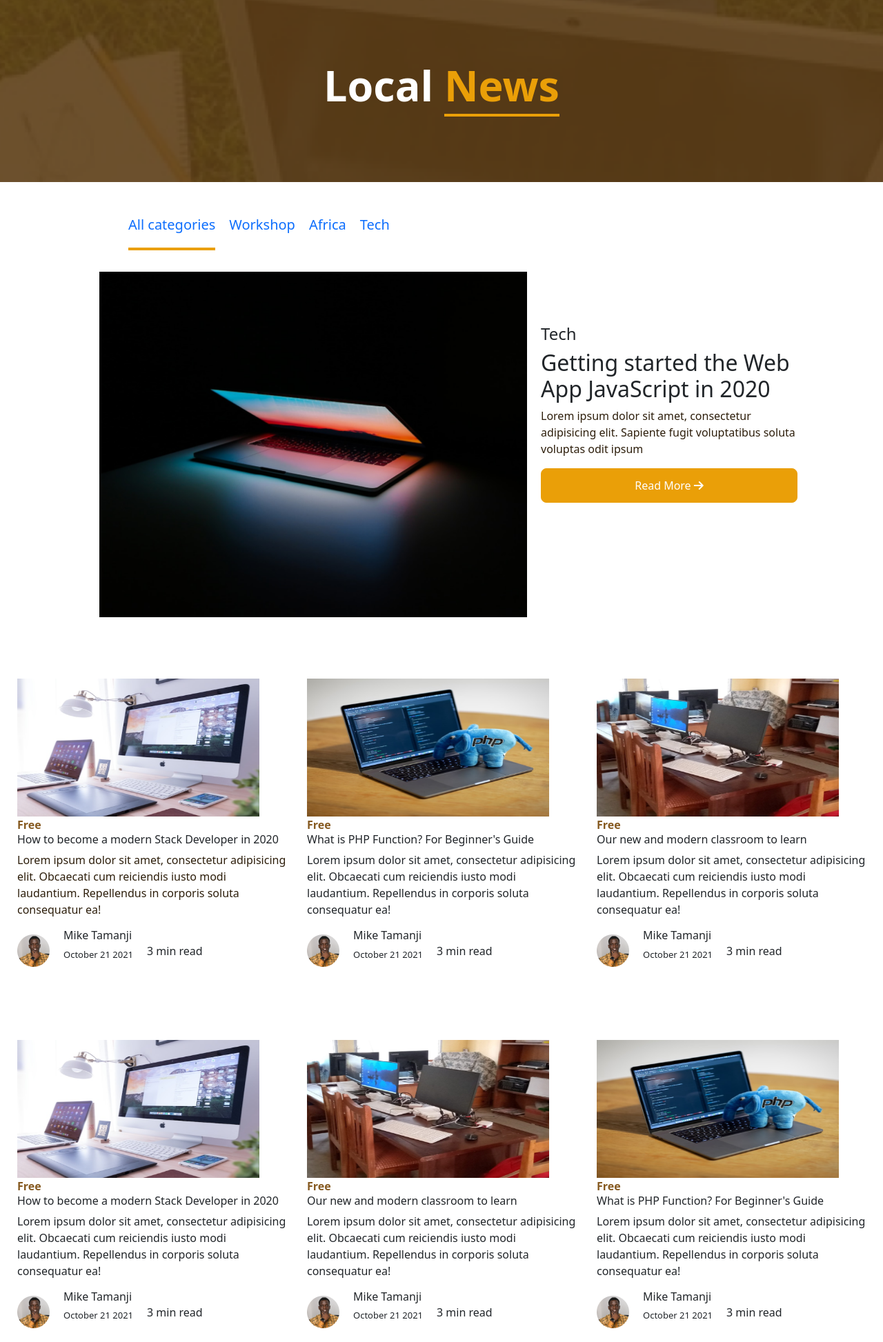
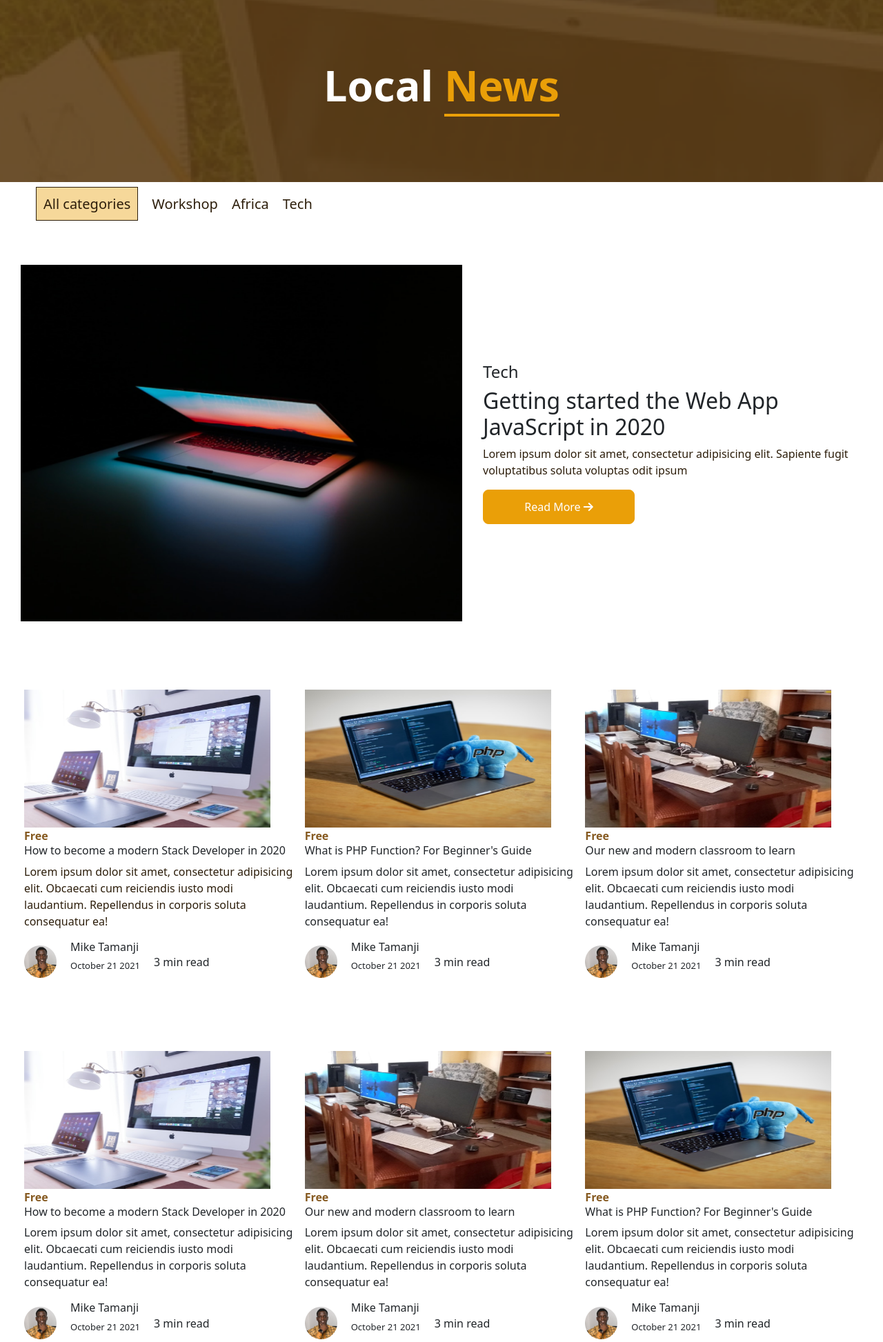
Before and after one commit to FonsahPageo/figma-design, a PHP site: page /news.html in a window 1280 px wide. Shown: the part 54-2000 px from the top of the page at 69% size. Run offline with PHP 8.4, Linux system fonts and the light colour scheme.

Commit message:
work update

```diff
--- a/news.html
+++ b/news.html
@@ -20,30 +20,26 @@
         <p class="courses-para">Local <span class="goon-span">News</span></p>
     </div>
 
-    <section class="course-details-2">
-        <div class="news-div-1">
+    <div class="news-mid">
         <nav class="div-1-nav">
             <ul>
-                    <li><a href="" class="active"> All categories </a></li>
+                <li><a href="" class="news-active"> All categories </a></li>
                 <li><a href=""> Workshop</a></li>
                 <li><a href=""> Africa</a></li>
                 <li><a href=""> Tech</a></li>
             </ul>
         </nav>
-            <img src="/images/Frame 67.png" alt="">
-        </div>
-
         <div class="news-div-2">
+            <div><img src="/images/Frame 67.png" alt=""></div>
             <div class="course-news">
                 <h4>Tech</h4>
                 <h2>Getting started the Web App JavaScript in 2020</h2>
                 <p class="lorem">Lorem ipsum dolor sit amet, consectetur adipisicing elit. Sapiente fugit voluptatibus soluta voluptas odit ipsum</p>
-                <button class="details-maths-enroll">
+                <button class="news-maths-enroll">
                     Read More <i class="fa-solid fa-arrow-right"></i>
                 </button>
             </div>
         </div>
-
     </section>
 
     <section class="section-3-course">
--- a/styles/news.css
+++ b/styles/news.css
@@ -3,7 +3,6 @@
     background: url(/images/image2.png);
     background-color: #5E3F17;
     background-position: center;
-    /* background-blend-mode: overlay; */
     background-size: cover;
     display: flex;
     justify-content: center;
@@ -17,24 +16,37 @@
     color: white;
 }
 
-.news-div-1 img {
-    width: 100%;
-    /* height: 50%; */
+.news-mid {
+    display: flex;
+    flex-direction: column;
+    padding: 10px;
+    gap: 30px;
 }
 
-.news-div-1 {
-    width: 50%;
-    border-radius: 8px;
-    margin: 20px;
-}
-
-.news-div-1 nav {
-    padding-bottom: 30px;
+.div-1-nav a{
+    color:  #2D1E0B;
+    width: 100%;
 }
 
 .news-div-2 {
-    width: 30%;
+    display: flex;
+    width: 100%;
+    flex-direction: row;
     justify-content: center;
+    padding: 20px;
+    gap: 30px;
+    align-items: center
+}
+
+.news-active{
+    background: #F6D89A;
+    border: 1px solid;
+    padding: 10px;
+}
+
+.news-div-2 img {
+    width: 50vw;
+    height: 100%;
 }
 
 .erica-news{
@@ -47,3 +59,19 @@
 .erica-news p{
     font-size: 13px;
 }
+
+/* .course-news{
+    width: 50vw;
+    height: 40vh;
+} */
+
+.news-maths-enroll {
+    box-sizing: border-box;
+    gap: 10px;
+    width: 40%;
+    height: 50px;
+    background: #EA9F08;
+    border: 1px solid #EA9F08;
+    color: #fff;
+    border-radius: 8px;
+}
--- a/styles/style.css
+++ b/styles/style.css
@@ -116,7 +116,7 @@ li {
     padding: 49px 25px;
     width: 100%;
     border-radius: 16px;
-    gap: 30px;
+    gap: 10px;
 }
 
 .rectangle {
```
Lines whose indentation alone changed are shown as unchanged.
